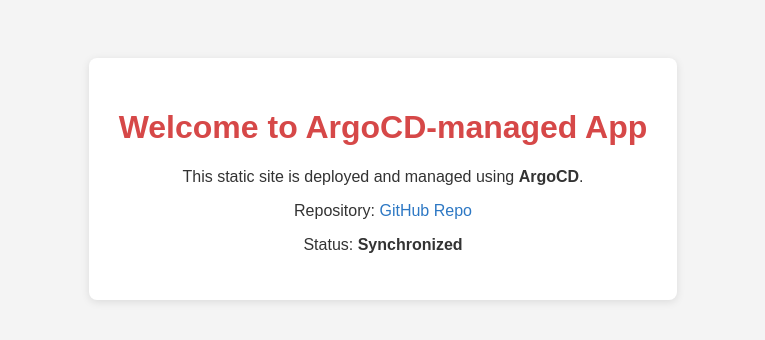
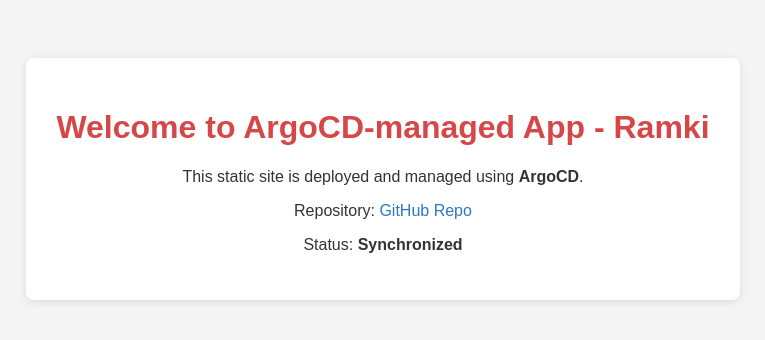
Before and after one commit to ramkis7/argocd-demo-k8s, a plain HTML site: page manifests/site/index.html in a window 1280 px wide. Shown: the whole page, without its empty margins (257-1022 px from the left). Drawn offline with Linux system fonts and the light colour scheme.

Commit message:
Update index.html

```diff
--- a/manifests/site/index.html
+++ b/manifests/site/index.html
@@ -31,7 +31,7 @@
 </head>
 <body>
   <div class="container">
-    <h1>Welcome to ArgoCD-managed App</h1>
+    <h1>Welcome to ArgoCD-managed App - Ramki</h1>
     <p>This static site is deployed and managed using <strong>ArgoCD</strong>.</p>
     <p>Repository: <a href="https://github.com/your-org/your-repo" target="_blank">GitHub Repo</a></p>
     <p>Status: <strong>Synchronized</strong></p>
```
